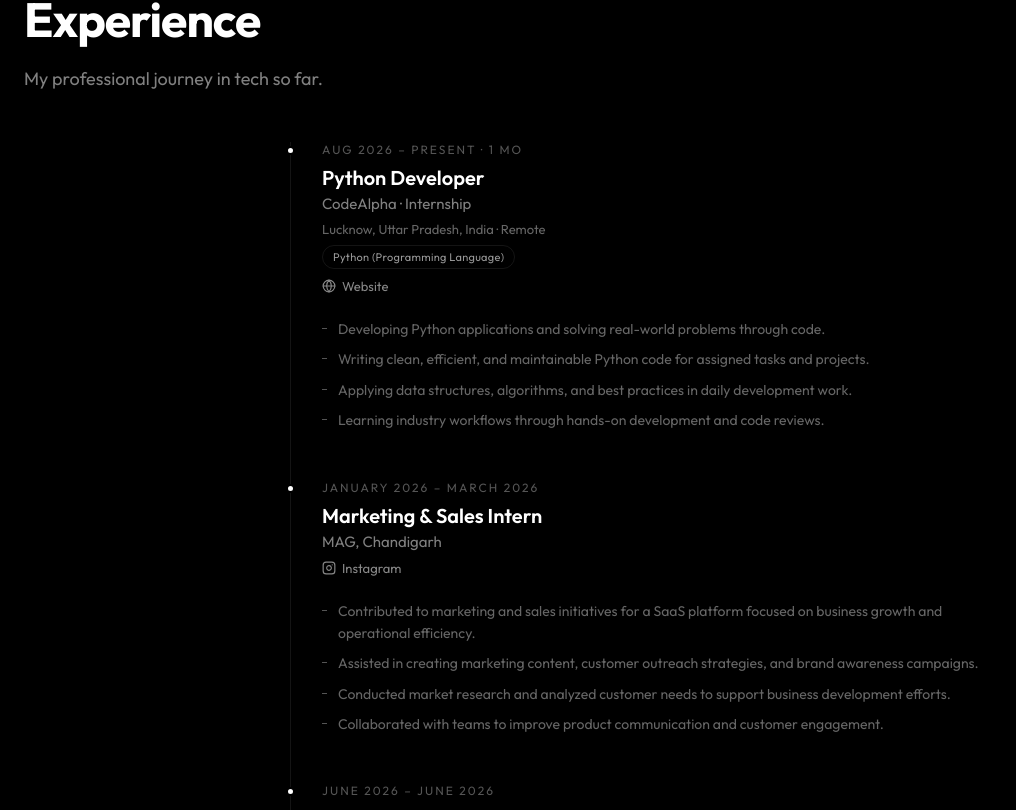
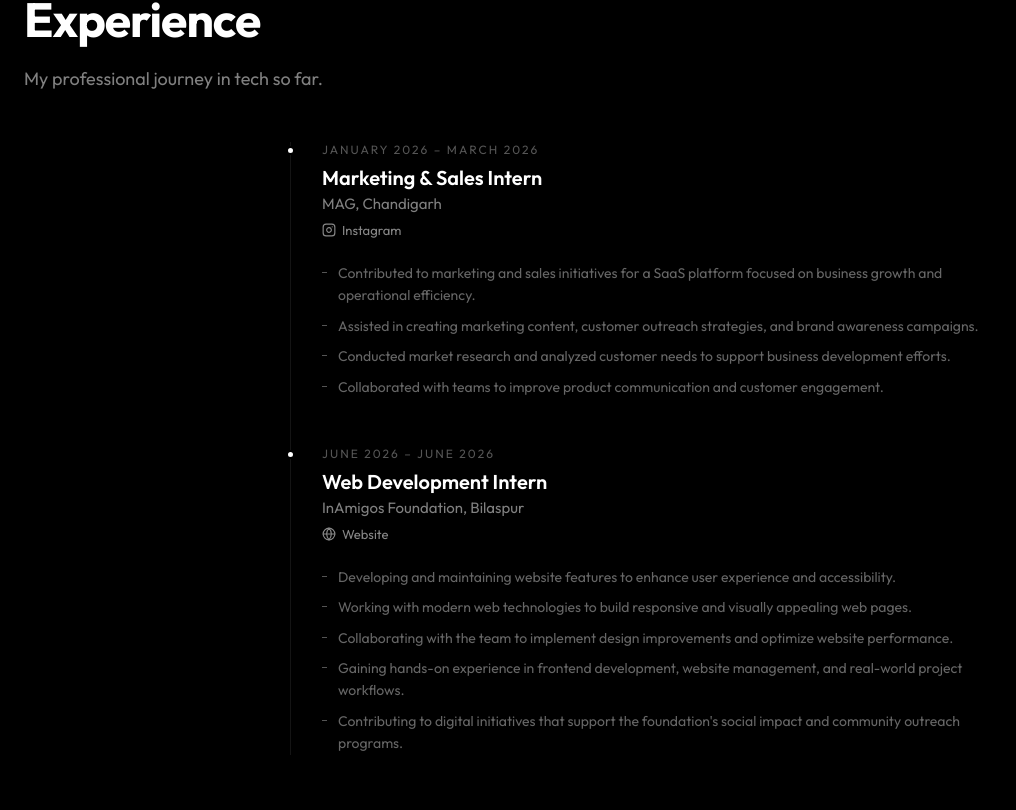
Before and after one commit to Samairaraina/samairaportfolio, a React (Vite) app: page / in a window 1280 px wide. Shown: the part 5210-6020 px from the top of the page, without its empty margins (0-1016 px from the left). Built offline with nearby package versions, Linux system fonts and the light colour scheme.

Commit message:
Remove CodeAlpha Python Developer internship

```diff
--- a/src/components/Experience.jsx
+++ b/src/components/Experience.jsx
@@ -1,21 +1,6 @@
 import { motion } from 'framer-motion'
 
 const EXPERIENCES = [
-  {
-    role: 'Python Developer',
-    company: 'CodeAlpha · Internship',
-    period: 'Aug 2026 – Present · 1 mo',
-    location: 'Lucknow, Uttar Pradesh, India · Remote',
-    skills: [{ name: 'Python (Programming Language)', link: 'https://www.codealpha.tech/' }],
-    link: 'https://www.codealpha.tech/',
-    linkLabel: 'Website',
-    highlights: [
-      'Developing Python applications and solving real-world problems through code.',
-      'Writing clean, efficient, and maintainable Python code for assigned tasks and projects.',
-      'Applying data structures, algorithms, and best practices in daily development work.',
-      'Learning industry workflows through hands-on development and code reviews.',
-    ],
-  },
   {
     role: 'Marketing & Sales Intern',
     company: 'MAG, Chandigarh',
```
